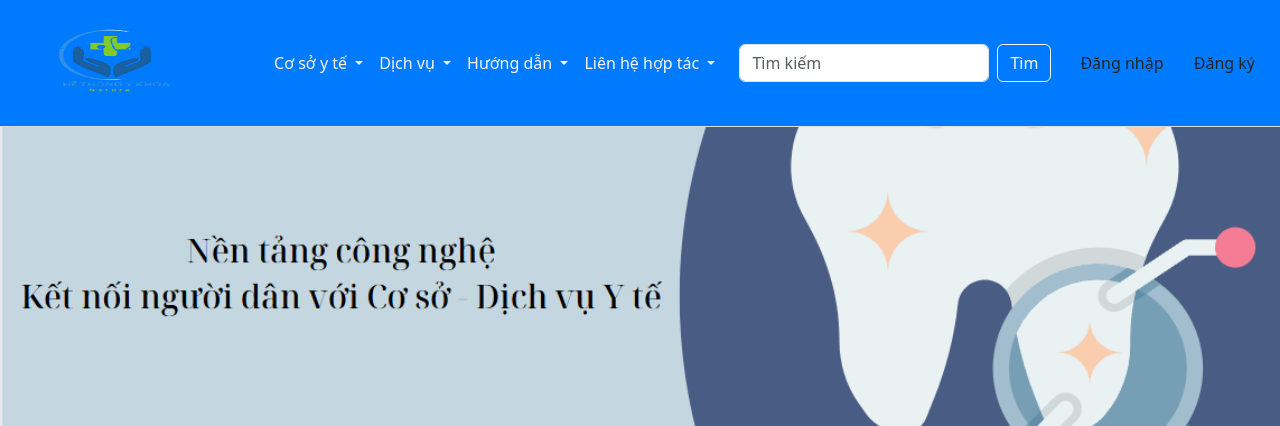
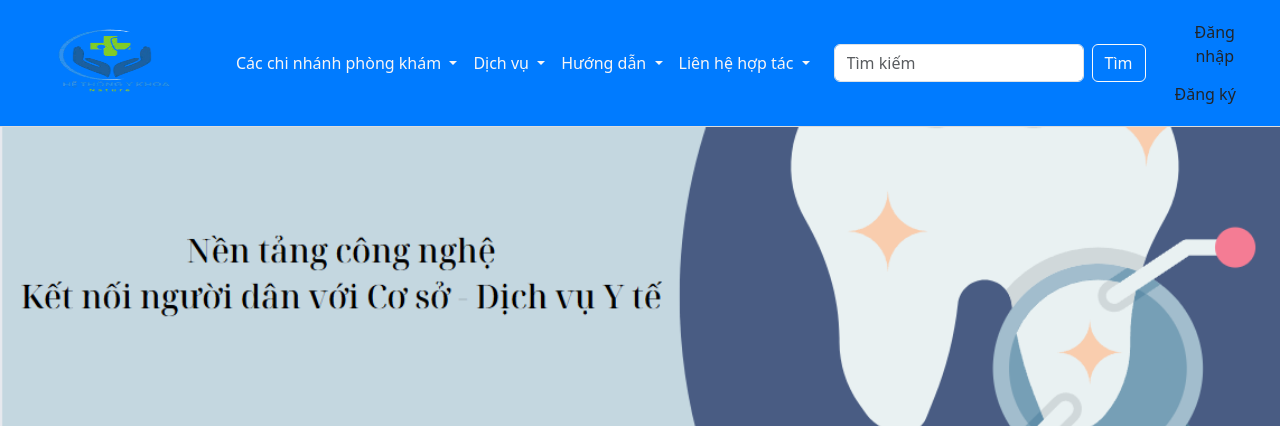
Before and after one commit to Trungdzvcl012/Nhom5, a Django app: page / in a window 1280 px wide. Shown: the top 426 px of the page. Run offline with Django 5.2, Linux system fonts and the light colour scheme; data that the repository does not hold is empty; some libraries are stand-ins or nearby versions.

Commit message:
Update home.html

```diff
--- a/NhaKhoa/Web/Templates/home.html
+++ b/NhaKhoa/Web/Templates/home.html
@@ -29,28 +29,28 @@
             <div class="collapse navbar-collapse" id="navbarNav">
                 <ul class="navbar-nav ms-auto">
                     <li class="nav-item dropdown">
-                        <a class="nav-link dropdown-toggle" href="#" id="navbarDropdown" role="button" data-bs-toggle="dropdown" aria-expanded="false">
-                            Cơ sở y tế
+                        <a class="nav-link dropdown-toggle" href="#" id="navbarDropdown1" role="button" data-bs-toggle="dropdown" aria-expanded="false">
+                            Các chi nhánh phòng khám
                         </a>
-                        <ul class="dropdown-menu" aria-labelledby="navbarDropdown">
-                            <li><a class="dropdown-item" href="#">Bệnh viện Công</a></li>
-                            <li><a class="dropdown-item" href="#">Bệnh viện Tư Nhân</a></li>
-                            <li><a class="dropdown-item" href="#">Phòng Khám</a></li>
-                            <li><a class="dropdown-item" href="#">Y tế tại nhà</a></li>
-                            <li><a class="dropdown-item" href="#">Tiêm chủng</a></li>
+                        <ul class="dropdown-menu" aria-labelledby="navbarDropdown1">
+                            <li><a class="dropdown-item" href="#">Phòng khám A</a></li>
+                            <li><a class="dropdown-item" href="#">Phòng khám B</a></li>
+                            <li><a class="dropdown-item" href="#">Phòng khám C</a></li>
+                            <li><a class="dropdown-item" href="#">Phòng khám D</a></li>
+                            <li><a class="dropdown-item" href="#">Phòng khám E</a></li>
                         </ul>
                     </li>
                     <li class="nav-item dropdown">
-                        <a class="nav-link dropdown-toggle" href="#" id="navbarDropdown" role="button" data-bs-toggle="dropdown" aria-expanded="false">
+                        <a class="nav-link dropdown-toggle" href="#" id="navbarDropdown2" role="button" data-bs-toggle="dropdown" aria-expanded="false">
                             Dịch vụ
                         </a>
-                        <ul class="dropdown-menu" aria-labelledby="navbarDropdown">
-                            <li><a class="dropdown-item" href="{% url 'DatLichKham' %}">Đặt khám tại cơ sở </a></li>
+                        <ul class="dropdown-menu" aria-labelledby="navbarDropdown2">
+                            <li><a class="dropdown-item" href="#">Đặt khám tại cơ sở </a></li>
                             <li><a class="dropdown-item" href="{% url 'datbacsi' %}">Đặt khám theo bác sĩ </a></li>
                             <li><a class="dropdown-item" href="#">Gọi video với bác sĩ </a></li>
                             <li><a class="dropdown-item" href="{% url 'datxetnghiem' %}">Đặt lịch xét nghiệm </a></li>
                             <li><a class="dropdown-item" href="{% url 'dattiemchung' %}">Đặt lịch tiêm chủng </a></li>
-                            <li><a class="dropdown-item" href="{% url 'thanhtoanvienphi' %}">Thanh toán viện phí </a></li>
+                            <li><a class="dropdown-item" href="#">Thanh toán viện phí </a></li>
                         </ul>
                     </li>
                     <li class="nav-item dropdown">
@@ -67,18 +67,18 @@
                         </ul>
                     </li>
                     <li class="nav-item dropdown">
-                        <a class="nav-link dropdown-toggle" href="#" id="navbarDropdown" role="button" data-bs-toggle="dropdown" aria-expanded="false">
+                        <a class="nav-link dropdown-toggle" href="#" id="navbarDropdown4" role="button" data-bs-toggle="dropdown" aria-expanded="false">
                             Liên hệ hợp tác
                         </a>
-                        <ul class="dropdown-menu" aria-labelledby="navbarDropdown">
-                            <li><a class="dropdown-item" href="#">Tham gia Hệ Thống Nature </a></li>
-                            <li><a class="dropdown-item" href="{% url 'quangcao' %}">Quảng cáo  </a></li>
-                            <li><a class="dropdown-item" href="{% url 'tuyendung' %}">Tuyển dụng </a></li>
-                            <li><a class="dropdown-item" href="#">Về Hệ Thống Y Khoa Nature  </a></li>
+                        <ul class="dropdown-menu" aria-labelledby="navbarDropdown4">
+                            <li><a class="dropdown-item" href="{% url 'tham_gia_he_thong_nature' %}">Tham gia Hệ Thống Nature</a></li>
+                            <li><a class="dropdown-item" href="{% url 'quang_cao' %}">Quảng cáo</a></li>
+                            <li><a class="dropdown-item" href="{% url 'tuyen_dung' %}">Tuyển dụng</a></li>
+                            <li><a class="dropdown-item" href="{% url 've_he_thong_y_khoa_nature' %}">Về Hệ Thống Y Khoa Nature</a></li>
                         </ul>
                     </li>
                 </ul>
-
+            </div>
                 <!-- Tìm kiếm -->
                 <form class="d-flex ms-3" action="#" method="GET">
                     <input class="form-control me-2" type="search" placeholder="Tìm kiếm" aria-label="Tìm kiếm">
```
